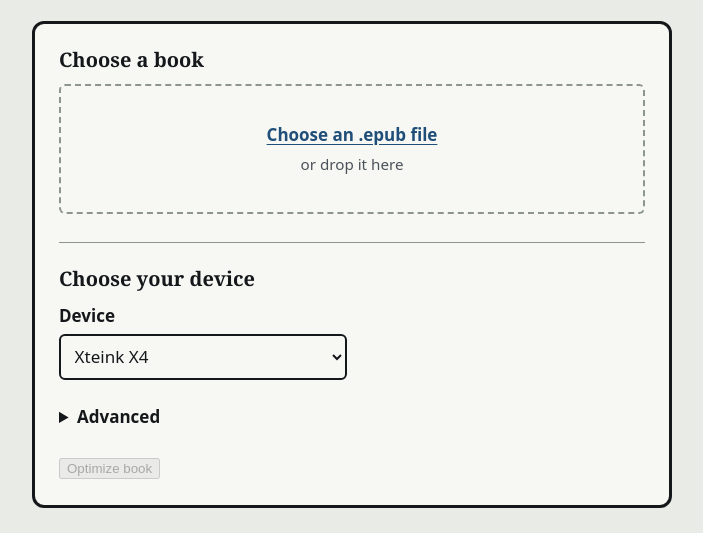
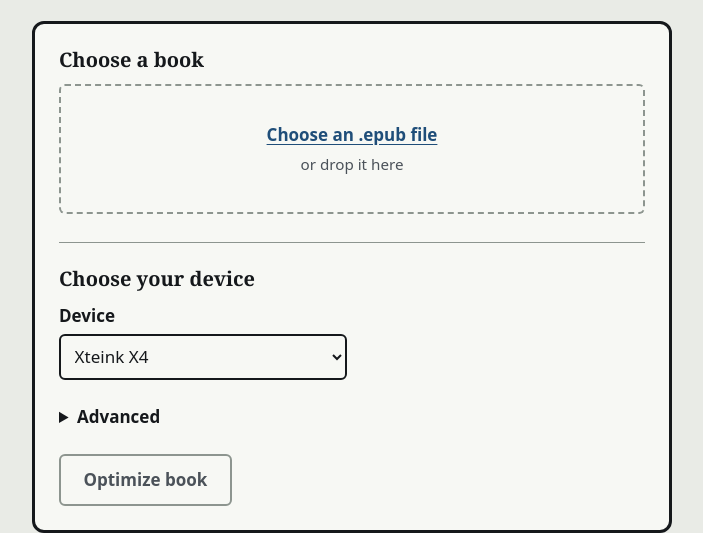
Before and after one commit to eoSalinas/prensa, a plain HTML site: page web/index.html in a window 1280 px wide. Shown: the part 320-853 px from the top of the page, without its empty margins (288-991 px from the left). Before the commit the page ends 828 px from the top, so only its background shows below. Drawn offline with Linux system fonts and the light colour scheme.

Commit message:
style(web): style buttons and focus rings

```diff
--- a/web/style.css
+++ b/web/style.css
@@ -85,3 +85,13 @@ summary { cursor: pointer; font-weight: 600; padding: .25rem 0; width: fit-conte
 .drop label { color: var(--accent); text-decoration: underline; text-underline-offset: .2em; }
 .drop:focus-within { outline: 3px solid var(--ink); outline-offset: 3px; }
 #file-name { margin-top: .75rem; }
+
+button, .button {
+  display: inline-block; padding: .65rem 1.4rem;
+  font: inherit; font-weight: 700; text-decoration: none; text-align: center;
+  color: var(--on-accent); background: var(--accent);
+  border: 2px solid var(--accent); border-radius: var(--radius); cursor: pointer;
+}
+button:hover:not(:disabled), .button:hover { filter: brightness(1.1); }
+button:disabled { background: transparent; color: var(--muted); border-color: var(--line); cursor: not-allowed; }
+:is(a, button, select, input, summary):focus-visible { outline: 3px solid var(--ink); outline-offset: 3px; }
```
